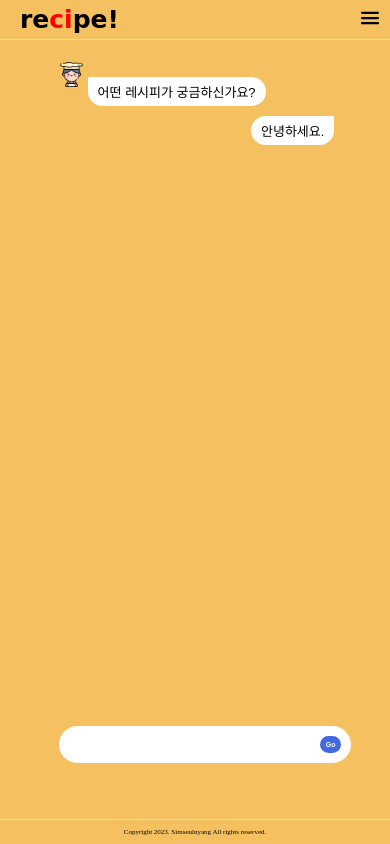
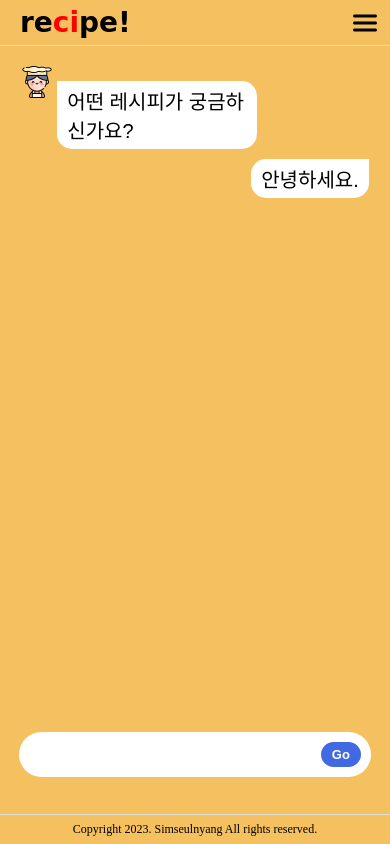
Before and after one commit to simseulnyang/Tell-me-the-recipe, a plain HTML site: page index.html in a window 390 px wide. Drawn offline with Linux system fonts and the light colour scheme; a web font is replaced by a local one.

Commit message:
chat 화면 등 크기 수정

```diff
--- a/css/main.css
+++ b/css/main.css
@@ -74,7 +74,7 @@ main {
 }
 
 .chat-wrap {
-    width: 80%;
+    width: 85%;
     margin: 10px;
     overflow: auto;
     /* 스크롤바 숨기기 */
@@ -130,7 +130,7 @@ main {
 /* form의 input, button */
 
 .chat-questionform {
-    width: 80%;
+    width: 85%;
     height: 70px;
 }
 
@@ -197,7 +197,7 @@ footer {
         padding: 50px 20px;
         width: 40%;
         height: 100vh;
-        background-color: rgba(245, 193, 96, 0.9);
+        background-color: rgba(245, 193, 96, 0.7);
         opacity: 0;
         visibility: hidden;
     }
@@ -234,10 +234,14 @@ footer {
         background-size: contain;
     }
 
+    .chat-wrap {
+        width: 95%;
+    }
+
     .chatbot-img {
-        width: 38px;
-        height: 38px;
-        margin-right: 8px;
+        width: 42px;
+        height: 42px;
+        margin-right: 10px;
     }
 
     #chatbotAnswerlist li {
@@ -254,30 +258,44 @@ footer {
     }
 
     .chat-contents {
-        margin: 12px;
+        margin: 10px;
+    }
+
+    .chatbot-answer {
+        margin-left: 0px;
     }
 
     .chat-contents,
     #askRecipe {
-        font-size: 18px;
+        font-size: 22px;
     }
 
     .chat-contents:nth-of-type(1) {
-        height: 85vh;
+        height: 86vh;
     }
 
     #askRecipe {
-        margin-left: 12px;
+        margin-left: 5px;
+        width: 85%;
     }
     .chat-button {
+        width: 10%;
         margin-left: 4px;
         padding: 6px;
-        font-size: 10px;
+        font-size: 20px;
+    }
+
+    .chat-questionform {
+        width: 95%;
+    }
+
+    .question-input {
+        margin: 10px 0px;
     }
 
     footer {
-        font-size: 13px;
-        height: 30px;
+        font-size: 14px;
+        height: 32px;
         padding: 7px;
         border-top: 1px solid #ddd;
     }
@@ -299,12 +317,16 @@ footer {
     }
 
     header {
-        height: 40px;
+        height: 46px;
         border-bottom: 1px solid #ddd;
     }
 
     .header-title {
-        font-size: 25px;
+        font-size: 28px;
+    }
+
+    .header-menu {
+        width: 50%;
     }
 
     .header-menu a {
@@ -316,23 +338,32 @@ footer {
     .more-btn {
         right: 8px;
         top: 6px;
+        width: 34px;
+        height: 34px;
+    }
+
+    .more-btn .icon {
         width: 24px;
         height: 24px;
     }
 
-    .more-btn .icon {
-        width: 18px;
-        height: 18px;
+    .chat-wrap {
+        width: 95%;
+        margin: 10px 3px;
+    }
+    .chatbot-answer {
+        margin-left: 2px;
     }
 
     .chatbot-img {
-        width: 25px;
-        height: 25px;
+        width: 32px;
+        height: 32px;
         margin-right: 4px;
     }
 
     #chatbotAnswerlist li {
         margin-top: 15px;
+        max-width: 200px;
     }
 
     #chatbotAnswerlist li + li {
@@ -341,30 +372,40 @@ footer {
 
     #userQuestionlist li {
         margin-top: 7px;
-        margin-right: 7px;
+        margin-right: 2px;
+        max-width: 200px;
     }
 
     .chat-contents,
     #askRecipe {
-        font-size: 13px;
+        font-size: 20px;
     }
 
     .chat-contents:nth-of-type(1) {
-        height: 87vh;
+        height: 86vh;
     }
 
+    .chat-questionform {
+        width: 95%;
+        height: 55px;
+    }
+    .question-input {
+        margin: 5px 0px;
+    }
     #askRecipe {
         margin-left: 8px;
+        width: 82%;
     }
     .chat-button {
         margin-left: 2px;
         padding: 5px;
-        font-size: 7px;
+        font-size: 13px;
+        width: 12%;
     }
 
     footer {
-        font-size: 7px;
-        height: 25px;
+        font-size: 12px;
+        height: 30px;
         padding: 5px;
         border-top: 1px solid #ddd;
     }
```
